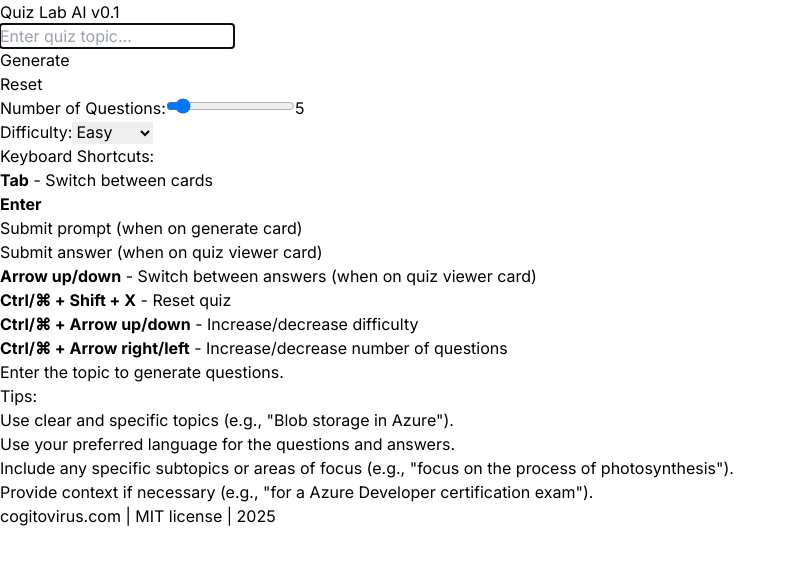
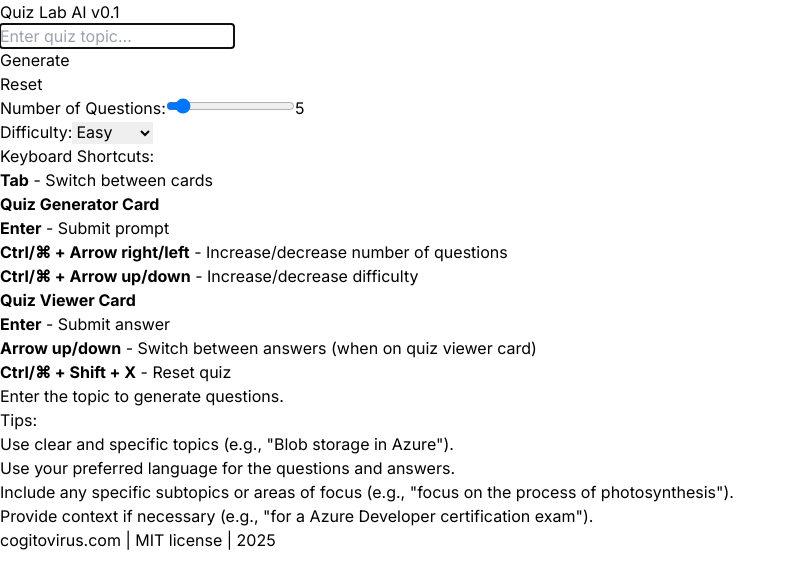
Before and after one commit to cogitovirus/quiz-lab-ai, a Next.js app: page / in a window 1280 px wide. Shown: the top 588 px of the page, without its empty margins (0-791 px from the left). Built offline with nearby package versions, Linux system fonts and the light colour scheme.

Commit message:
shortcuts, spinner

```diff
--- a/src/app/components/quiz/QuizGenerator.tsx
+++ b/src/app/components/quiz/QuizGenerator.tsx
@@ -18,6 +18,7 @@ export default function QuizGenerator({ isActive }: { isActive: boolean }) {
   const [difficulty, setDifficulty] = useState('easy');
   const inputRef = useRef<HTMLInputElement>(null);
 
+  // Memoized handleGenerate to prevent unnecessary re-renders
   const handleGenerate = useCallback(async () => {
     if (!prompt) return;
 
@@ -25,22 +26,22 @@ export default function QuizGenerator({ isActive }: { isActive: boolean }) {
     setIsLoading(true);
     setIsFinished(false);
     setScore(0);
-    setQuestions([]); // clear previous data
+    setQuestions([]); // Clear previous data
     setCurrentQuestionIndex(0);
 
     const config = { prompt, numQuestions, difficulty };
     const response = await fetch('/api/quiz/generate', {
       method: 'POST',
-      headers: {
-        'Content-Type': 'application/json',
-      },
+      headers: { 'Content-Type': 'application/json' },
       body: JSON.stringify(config),
     });
+
     const generatedQuestions = await response.json();
     setQuestions(generatedQuestions);
     setIsLoading(false);
   }, [prompt, numQuestions, difficulty, setQuizStarted, setIsLoading, setIsFinished, setScore, setQuestions, setCurrentQuestionIndex]);
 
+  // Memoized handleReset to prevent re-renders
   const handleReset = useCallback(() => {
     setQuizStarted(true);
     setIsLoading(false);
@@ -48,7 +49,6 @@ export default function QuizGenerator({ isActive }: { isActive: boolean }) {
     setScore(0);
     setCurrentQuestionIndex(0);
   }, [setQuizStarted, setIsLoading, setIsFinished, setScore, setCurrentQuestionIndex]);
-
 
   useEffect(() => {
     if (isActive && inputRef.current) {
@@ -71,6 +71,7 @@ export default function QuizGenerator({ isActive }: { isActive: boolean }) {
       } else if (isCtrlOrMeta && event.shiftKey && event.key.toLowerCase() === 'x') {
         handleReset();
       } else if (event.key === 'Enter') {
+        event.preventDefault(); // Prevent form submission
         handleGenerate();
       }
     };
@@ -79,8 +80,7 @@ export default function QuizGenerator({ isActive }: { isActive: boolean }) {
     return () => {
       window.removeEventListener('keydown', handleKeyDown);
     };
-  }, [isActive, handleGenerate, handleReset, setNumQuestions, setDifficulty]);
-
+  }, [isActive, handleGenerate, handleReset]);
 
   return (
     <div className="bg-white rounded-md shadow p-4 flex flex-col h-full justify-between">
--- a/src/app/components/quiz/QuizViewer.tsx
+++ b/src/app/components/quiz/QuizViewer.tsx
@@ -82,6 +82,7 @@ export default function QuizViewer({ isActive }: { isActive: boolean }) {
       {quizStarted ? (
         isLoading ? (
           <div className="flex items-center justify-center flex-grow">
+            <p className="text-gray-500 mt-2">Please be patient, questions are being loaded...</p>
             <Spinner />
           </div>
         ) : isFinished ? (
--- a/src/app/components/quiz/ShortcutHints.tsx
+++ b/src/app/components/quiz/ShortcutHints.tsx
@@ -9,16 +9,21 @@ export default function ShortcutHints() {
       <ul className="list-disc list-inside space-y-1">
         <li><strong>Tab</strong> - Switch between cards </li>
         <li>
-          <strong>Enter</strong>
+          <strong>Quiz Generator Card</strong>
           <ul className="list-disc list-inside ml-4">
-            <li>Submit prompt (when on generate card)</li>
-            <li>Submit answer (when on quiz viewer card)</li>
+          <li><strong>Enter</strong> - Submit prompt</li>
+          <li><strong>Ctrl/⌘ + Arrow right/left</strong> - Increase/decrease number of questions</li>
+          <li><strong>Ctrl/⌘ + Arrow up/down</strong> - Increase/decrease difficulty</li>
           </ul>
         </li>
-        <li><strong>Arrow up/down</strong> - Switch between answers (when on quiz viewer card)</li>
-        <li><strong>Ctrl/⌘ + Shift + X</strong> - Reset quiz</li>
-        <li><strong>Ctrl/⌘ + Arrow up/down</strong> - Increase/decrease difficulty</li>
-        <li><strong>Ctrl/⌘ + Arrow right/left</strong> - Increase/decrease number of questions</li>
+        <li>
+          <strong>Quiz Viewer Card</strong>
+          <ul className="list-disc list-inside ml-4">
+            <li><strong>Enter</strong> - Submit answer</li>
+            <li><strong>Arrow up/down</strong> - Switch between answers (when on quiz viewer card)</li>
+            <li><strong>Ctrl/⌘ + Shift + X</strong> - Reset quiz</li>
+          </ul>
+        </li>
       </ul>
     </div>
   )
```
